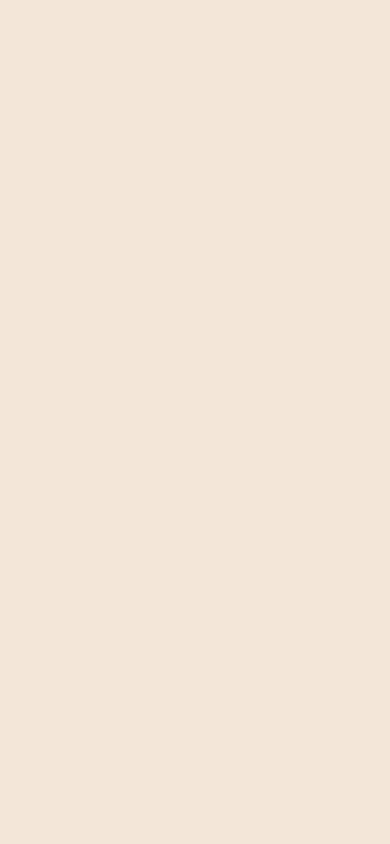
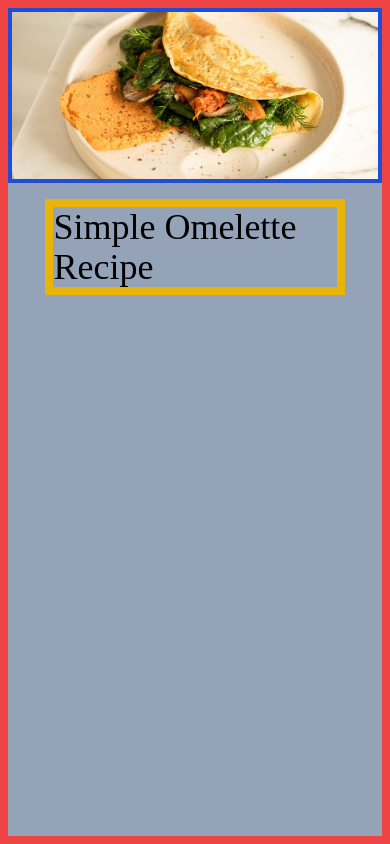
Before and after one commit to kevcoder247/simpleRecipe, a plain HTML site: page index.html in a window 390 px wide. Drawn offline with Linux system fonts and the light colour scheme.

Commit message:
wip: image, and main heading with responsive styles added

```diff
--- a/index.html
+++ b/index.html
@@ -8,8 +8,20 @@
 </head>
 <body>
   <!-- Global Container -->
-   <div class="flex items-center justify-center min-h-screen bg-eggShell">
+   <div class="flex flex-col justify-start min-h-screen bg-slate-400">
+
     <!-- Card Container -->
+    <div class="border-8 border-red-500 md:border-yellow-500 lg:border-orange-500 min-h-screen">
+
+
+      <img src="images/image-omelette.jpeg" alt="" class="mx-auto md:mt-6 md:rounded-lg border-4 border-blue-700 md:w-[700px]   md:border-4 md:border-green-600 lg:w-[900px]  lg:border-8 lg:border-pink-400">
+
+      <!-- Heading container -->
+       <div class="w-[80%] md:w-[43rem] lg:w-[56rem] mt-4 mx-auto  border-8 border-yellow-500 lg:border-black md:border-red-600">
+
+        <h1 class="text-4xl md:text-5xl  font-young-serif">Simple Omelette Recipe</h1>
+       </div>
+    </div>
 
    </div>
 </body>
--- a/tailwind.config.js
+++ b/tailwind.config.js
@@ -2,8 +2,10 @@
 module.exports = {
   content: ['./*html'],
   theme: {
-    colors: {
-      'eggShell': '#f3e6d8'
+    extend: {
+      fontFamily:{
+        'young-serif': ['Young Serif', 'serif']
+      }
     },
   },
   plugins: [],
```
Also changed, not shown: css/style.css.
